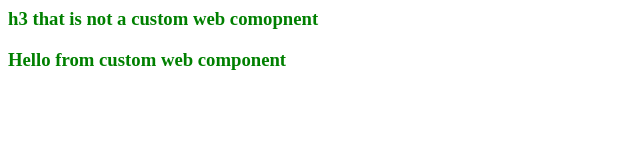
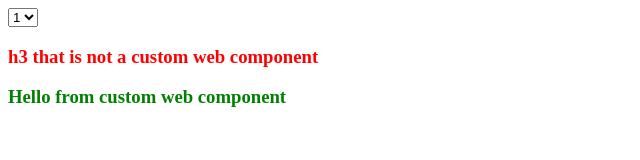
Before and after one commit to couvq/web-components-learning, a plain HTML site: page index.html in a window 1280 px wide. Shown: the whole page, without its empty margins (0-640 px from the left). Drawn offline with Linux system fonts and the light colour scheme.

Commit message:
fixed css bleed issue by encapsulating custom element into a shadow dom

```diff
--- a/index.html
+++ b/index.html
@@ -6,13 +6,17 @@
     <script defer src="/webcomponent.js"></script>
     <title>Webcomponents playground</title>
     <style>
-        h3 {
-          color: red;
-        }
-      </style>
+      h3 {
+        color: red;
+      }
+    </style>
   </head>
   <body>
-    <h3>h3 that is not a custom web comopnent</h3>
+    <select>
+      <option value="1">1</option>
+      <option value="2">2</option>
+    </select>
+    <h3>h3 that is not a custom web component</h3>
     <custom-web-component>Hello from custom web component</custom-web-component>
   </body>
 </html>
--- a/webcomponent.js
+++ b/webcomponent.js
@@ -1,15 +1,18 @@
+const template = document.createElement("template");
+template.innerHTML = `
+<style>
+    h3 {
+        color: green;
+    }
+</style>
+<h3>
+    <slot></slot>
+</h3>`;
 class CustomWebComponent extends HTMLElement {
   constructor() {
     super();
-    this.innerHTML = `
-    <style>
-        h3 {
-            color: green;
-        }
-    </style>
-    <h3>
-        ${this.innerText}
-    </h3>`;
+    const shadowRoot = this.attachShadow({ mode: "open" });
+    shadowRoot.append(template.content.cloneNode(true));
   }
 }
 
@@ -18,3 +21,9 @@ customElements.define("custom-web-component", CustomWebComponent);
 // no shadow dom?
 // styles bleed out and into the custom element and we'll have a css specificity nightmare on our hands
 // -> not a scalable approach especially if we plan on embedding into other pages with their own stylesheets
+
+/**
+ * Iteration 2
+ * fixed css bleed issue by creating web element inside a shadow dom
+ * shadow dom prevents this by encapsulating its content
+ */
```
